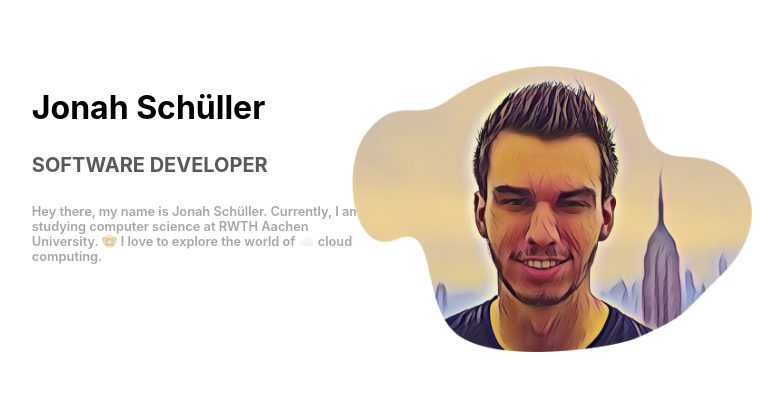
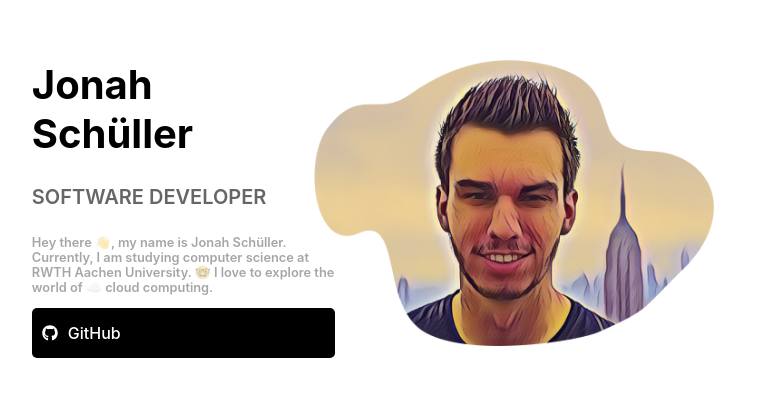
Before and after one commit to jonahschueller/JSchueller.de, a Next.js app: page / in a window 1280 px wide. Shown: the part 191-588 px from the top of the page, without its empty margins (229-1012 px from the left). Built offline with nearby package versions, Linux system fonts and the light colour scheme.

Commit message:
✨ Github button

```diff
--- a/package.json
+++ b/package.json
@@ -8,6 +8,12 @@
     "start": "next start"
   },
   "dependencies": {
+    "@fortawesome/fontawesome-free": "^5.15.2",
+    "@fortawesome/fontawesome-svg-core": "^1.2.34",
+    "@fortawesome/free-brands-svg-icons": "^5.15.2",
+    "@fortawesome/free-regular-svg-icons": "^5.15.2",
+    "@fortawesome/free-solid-svg-icons": "^5.15.2",
+    "@fortawesome/react-fontawesome": "^0.1.14",
     "next": "10.0.5",
     "react": "17.0.1",
     "react-dom": "17.0.1"
--- a/pages/index.js
+++ b/pages/index.js
@@ -1,4 +1,6 @@
+import { FontAwesomeIcon } from '@fortawesome/react-fontawesome'
 import Head from 'next/head'
+import { faGithub } from "@fortawesome/free-brands-svg-icons";
 import styles from '../styles/Home.module.css'
 
 export default function Home() {
@@ -13,12 +15,17 @@ export default function Home() {
 
         <div className={styles.meContainer}>
           <div className={styles.meColumn}>
-            <h1>Jonah Schüller</h1>
+            <div className={styles.title}>
+              Jonah <br/>
+              Schüller
+            </div>
             <h4 className={styles.subtitle}>SOFTWARE DEVELOPER</h4>
             <p className={styles.meText}>
-              Hey there, my name is Jonah Schüller. Currently, I am studying
+              Hey there 👋, my name is Jonah Schüller. Currently, I am studying
               computer science at RWTH Aachen University. 🤓 I love to explore the world of ☁️ cloud computing.
             </p>
+
+            <GitHubButton/>
           </div>
           <div className="meColumn right">
             <img src="/me.png" className={styles.avatar}/>
@@ -34,3 +41,19 @@ export default function Home() {
     </div>
   )
 }
+
+
+const GitHubButton = () => {
+  return (
+    <a href="https://www.github.com/Bohne9" target="_blank">
+    <div className={styles.githubContainer}>
+      <span style={{color: "#FFF"}}>
+        <FontAwesomeIcon width="25px" icon={faGithub} />
+      </span>
+      <span className={styles.githubText}>
+        GitHub
+      </span>
+    </div>
+    </a>
+  )
+}
--- a/styles/Home.module.css
+++ b/styles/Home.module.css
@@ -20,8 +20,8 @@
 .meContainer {
   display: grid;
   width: 60%;
-  grid-template-columns: 45% 45%;
-  gap: 5%;
+  grid-template-columns: 40% 40%;
+  gap: 10%;
 }
 
 .meColumn {
@@ -29,10 +29,15 @@
 
 }
 
+.title {
+  font-size: 2.5rem;
+  font-weight: 700;
+}
+
 .subtitle {
   font-size: 1.25rem;
-  font-weight: 700;
-  color: rgba(0.24, 0.24, 0.26, 0.65);
+  font-weight: 600;
+  color: rgba(0.24, 0.24, 0.26, 0.6);
 }
 
 .meText {
@@ -49,3 +54,18 @@
   width: 400px;
   float: right;
 }
+
+.githubContainer {
+  background-color: black;
+  padding: 5px 10px;
+  border-radius: 5px;
+  display: flex;
+  color: white;
+  text-align: center;
+  align-items: center;
+}
+
+.githubText {
+  padding: 10px;
+  font-weight: 500;
+}
```
Also changed, not shown: 1 other file (tests, documents, lock files or other folders).
